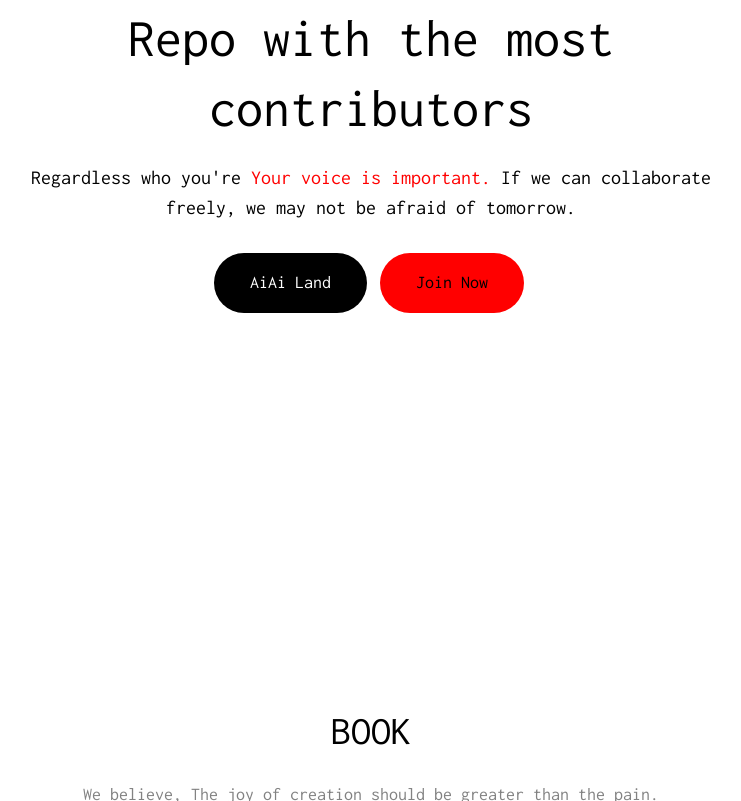
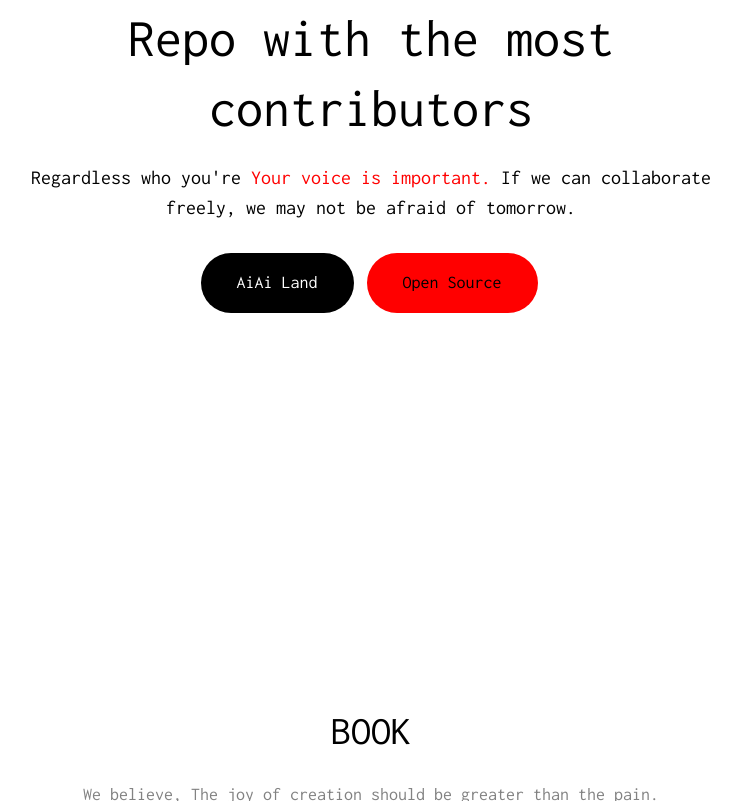
Before and after one commit to SeoulBlockchain/SeoulBlockchain.github.io, a plain HTML site: page index.html in a window 1280 px wide. Shown: the part 1115-1916 px from the top of the page, without its empty margins (269-1010 px from the left). Drawn offline with Linux system fonts and the light colour scheme; files whose address does not match are found by name; a web font is replaced by a local one.

Commit message:
Update index.html

```diff
--- a/index.html
+++ b/index.html
@@ -74,6 +74,7 @@
 						<ul>
 							<li><a href="http://aiailand.seoulblockchain.org/" target="new">AiAi Land</a></li>
 							<li><a href="https://news.seoulblockchain.org" target="new">News</a></li>
+							<li><a href="http://opensource.seoulblockchain.org/" target="new">Generator</a></li>
 							<li><a href="portfolio.html">Supporters</a></li>
 
 							<li class="active"><a href="about.html">Donate</a></li>
@@ -116,7 +117,7 @@
 							<h2>Regardless who you're<a href="http://aiailand.seoulblockchain.org/" target="_blank"> Your voice is important.</a> If we can collaborate freely, we may not be afraid of tomorrow.</h2>
 
 
-							<p><a class="btn btn-primary btn-lg btn-demo" href="http://aiailand.seoulblockchain.org/" target="new"></i>AiAi Land</a> <a href="https://forms.gle/Ct5veEcgW7edkf8c7" target="new" class="btn btn-primary btn-lg btn-learn"> Join Now</a></p>
+							<p><a class="btn btn-primary btn-lg btn-demo" href="http://aiailand.seoulblockchain.org/" target="new"></i>AiAi Land</a> <a href="http://opensource.seoulblockchain.org/" target="new" class="btn btn-primary btn-lg btn-learn"> Open Source</a></p>
 						</div>
 					</div>
 				</div>
```
